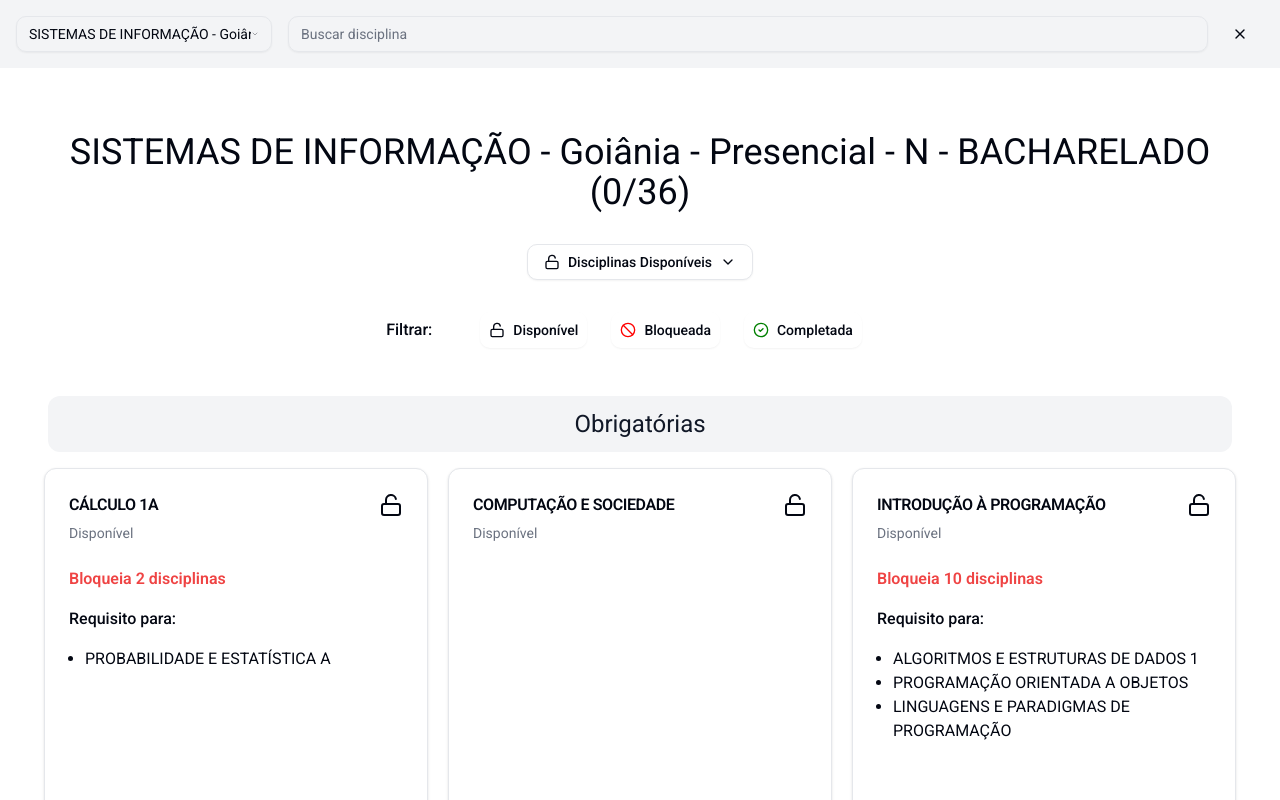
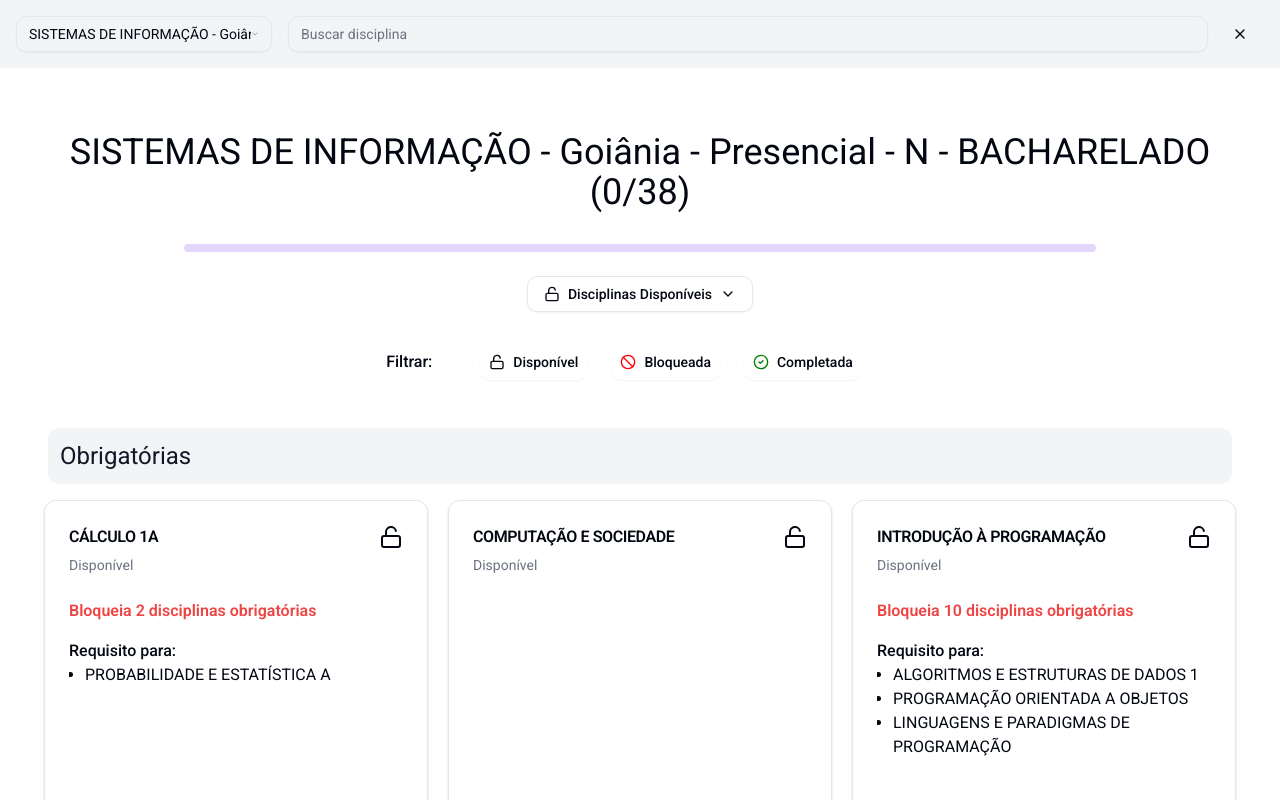
Before and after one commit to jpedro-fsgs/matriz_curricular, a Next.js app: page / in a window 1280 px wide. Shown: the top 800 px of the page. Built offline with nearby package versions, Linux system fonts and the light colour scheme.

Commit message:
feat: progress bar

```diff
--- a/package.json
+++ b/package.json
@@ -11,6 +11,7 @@
   "dependencies": {
     "@radix-ui/react-collapsible": "^1.1.3",
     "@radix-ui/react-popover": "^1.1.6",
+    "@radix-ui/react-progress": "^1.1.2",
     "@radix-ui/react-select": "^2.1.6",
     "@radix-ui/react-slot": "^1.1.2",
     "@radix-ui/react-toggle": "^1.1.2",
--- a/src/components/DisciplinaCard.tsx
+++ b/src/components/DisciplinaCard.tsx
@@ -5,11 +5,11 @@ import {
     CardTitle,
     CardDescription,
     CardContent,
-    CardFooter,
 } from "./ui/card";
 import { Disciplina, EstadoDisciplina } from "@/types/DisciplinaType";
 import { cn } from "@/lib/utils";
 import { BanIcon, CheckCircle2, UnlockIcon } from "lucide-react";
+import { Badge } from "./ui/badge";
 
 interface DisciplinaCardTypes {
     disciplina: Disciplina;
@@ -22,7 +22,10 @@ function DisciplinaCard({ disciplina, onClick }: DisciplinaCardTypes) {
             onClick={onClick}
             className={cn(
                 "w-96 h-96",
-                { "cursor-pointer hover:scale-[1.025] hover:bg-primary-foreground": disciplina.disponivel },
+                {
+                    "cursor-pointer hover:scale-[1.025] hover:bg-primary-foreground":
+                        disciplina.disponivel,
+                },
                 { "opacity-50": !disciplina.disponivel },
                 { "border-green-600": disciplina.completada }
             )}
@@ -30,27 +33,33 @@ function DisciplinaCard({ disciplina, onClick }: DisciplinaCardTypes) {
             <CardHeader>
                 <CardTitle className="flex justify-between items-center">
                     <p>{disciplina.nome}</p>
+
                     {disciplina.estado == EstadoDisciplina.Completada ? (
                         <CheckCircle2 color="green" />
-                    ) : disciplina.estado == EstadoDisciplina.Bloqueada ?(
+                    ) : disciplina.estado == EstadoDisciplina.Bloqueada ? (
                         <BanIcon color="red" />
                     ) : (
                         <UnlockIcon />
                     )}
                 </CardTitle>
-                <CardDescription>
-                    {disciplina.estado}
+                <CardDescription className="flex gap-2">
+                    <p>{disciplina.estado}</p>
+                    {disciplina.natureza == "OPTAT." && (
+                        <Badge variant="secondary">OPTATIVA</Badge>
+                    )}
                 </CardDescription>
             </CardHeader>
-            <CardContent className="space-y-4">
+            <CardContent className="space-y-4 h-full">
                 {!disciplina.completada && disciplina.importancia > 0 && (
                     <p className="text-destructive font-semibold">
-                        Bloqueia {disciplina.importancia} disciplina{disciplina.importancia > 1 ? "s" : ""}
+                        Bloqueia {disciplina.importancia} disciplina
+                        {disciplina.importancia > 1 ? "s" : ""} obrigatória
+                        {disciplina.importancia > 1 ? "s" : ""}
                     </p>
                 )}
 
                 {disciplina.preRequisitos.length > 0 && (
-                    <>
+                    <div>
                         <p className="font-medium">Pré Requisitos:</p>
                         <ul className="list-disc">
                             {disciplina.preRequisitos.map((preRequisito) => (
@@ -58,20 +67,22 @@ function DisciplinaCard({ disciplina, onClick }: DisciplinaCardTypes) {
                                     key={`pr-${disciplina.id}-${preRequisito.id}`}
                                     className="ml-4 space-x-1"
                                 >
-                                    <span className="flex items-center gap-1"><p>{preRequisito.nome}</p>
+                                    <span className="flex items-center gap-1">
+                                        <p>{preRequisito.nome}</p>
                                         {preRequisito.completada && (
                                             <CheckCircle2
                                                 color="green"
                                                 size="16"
                                             />
-                                    )}</span>
+                                        )}
+                                    </span>
                                 </li>
                             ))}
                         </ul>
-                    </>
+                    </div>
                 )}
                 {disciplina.requisitoPara.length > 0 && (
-                    <>
+                    <div className="max-h-fit overflow-y-auto">
                         <p className="font-medium">Requisito para:</p>
                         <ul className="list-disc">
                             {disciplina.requisitoPara.map((para) => (
@@ -79,24 +90,22 @@ function DisciplinaCard({ disciplina, onClick }: DisciplinaCardTypes) {
                                     key={`rq-${disciplina.id}${para.id}`}
                                     className="ml-4 space-x-1"
                                 >
-                                    <span className="flex items-center gap-1" ><p className="inline">{para.nome}</p>
+                                    <span className="flex items-center gap-1">
+                                        <div className="inline">{para.nome}{para.natureza == "OPTAT." && <Badge variant="secondary" >OPTATIVA</Badge>}</div>
                                         {para.completada && (
                                             <CheckCircle2
                                                 className="inline"
                                                 color="green"
                                                 size="16"
                                             />
-                                    )}</span>
+                                        )}
+                                    </span>
                                 </li>
                             ))}
                         </ul>
-                    </>
+                    </div>
                 )}
             </CardContent>
-            <CardFooter className="block">
-                {/* <p>pre req {disciplina.preRequisitos.join(" ")}</p>
-                <p>req para {disciplina.requisitoPara.join(" ")}</p> */}
-            </CardFooter>
         </Card>
     );
 }
--- a/src/components/Grade.tsx
+++ b/src/components/Grade.tsx
@@ -5,6 +5,7 @@ import DisciplinaCard from "./DisciplinaCard";
 import { useMatriz } from "@/context/MatrizContext";
 import EstadoSelector from "./EstadoSelector";
 import DisciplinasInfo from "./DisciplinasInfo";
+import { Progress } from "./ui/progress";
 
 function Grade() {
     const {
@@ -20,10 +21,11 @@ function Grade() {
             <h1 className="text-4xl text-center p-8">
                 {curso} ({completadasCount.completadas}/{completadasCount.total})
             </h1>
+            <Progress className="w-11/12 md:w-3/4 mx-auto mb-6" value={completadasCount.completadas/completadasCount.total * 100} />
             <DisciplinasInfo />
             <EstadoSelector />
 
-            <h2 className="text-center rounded-xl p-3 m-4 text-2xl text-secondary-foreground bg-secondary">Obrigatórias</h2>
+            <h2 className="rounded-xl p-3 m-4 text-2xl text-secondary-foreground bg-secondary">Obrigatórias</h2>
             <div className="flex flex-wrap gap-5 justify-center">
                 {filterMatrizObrigatorias.map((disciplina) => (
                     <DisciplinaCard
--- /dev/null
+++ b/src/components/ui/progress.tsx
@@ -0,0 +1,28 @@
+"use client"
+
+import * as React from "react"
+import * as ProgressPrimitive from "@radix-ui/react-progress"
+
+import { cn } from "@/lib/utils"
+
+const Progress = React.forwardRef<
+  React.ElementRef<typeof ProgressPrimitive.Root>,
+  React.ComponentPropsWithoutRef<typeof ProgressPrimitive.Root>
+>(({ className, value, ...props }, ref) => (
+  <ProgressPrimitive.Root
+    ref={ref}
+    className={cn(
+      "relative h-2 w-full overflow-hidden rounded-full bg-primary/20",
+      className
+    )}
+    {...props}
+  >
+    <ProgressPrimitive.Indicator
+      className="h-full w-full flex-1 bg-primary transition-all"
+      style={{ transform: `translateX(-${100 - (value || 0)}%)` }}
+    />
+  </ProgressPrimitive.Root>
+))
+Progress.displayName = ProgressPrimitive.Root.displayName
+
+export { Progress }
--- a/src/context/MatrizContext.tsx
+++ b/src/context/MatrizContext.tsx
@@ -125,11 +125,16 @@ export function MatrizProvider({ children }: { children: React.ReactNode }) {
     }, [filterEstado, matriz, search]);
 
     useEffect(() => {
+        const matrizF = matriz.filter((disciplina) => disciplina.natureza === "OBRIG.");
+        const obrigatorias = matrizF.reduce((count, disciplina) => {
+            return count + (disciplina.completada ? 1 : 0);
+        }, 0);
+        const optativas = matriz.filter((disciplina) => disciplina.natureza === "OPTAT.").reduce((count, disciplina) => {
+            return count + (disciplina.completada ? 1 : 0);
+        }, 0);
         setCompletadasCount({
-            completadas: matriz.reduce((count, disciplina) => {
-                return count + (disciplina.completada ? 1 : 0);
-            }, 0),
-            total: matriz.filter((disciplina) => disciplina.natureza === "OBRIG.").length,
+            completadas: obrigatorias + (optativas > 2 ? 2 : optativas),
+            total: matrizF.length + 2,
         });
     }, [matriz]);
 
--- a/src/types/DisciplinaType.tsx
+++ b/src/types/DisciplinaType.tsx
@@ -6,18 +6,24 @@ export type DisciplinaJson = {
     pre_requisitos: number[];
     nucleo: string;
     natureza: string;
-}
+};
 
 export type MatrizJson = {
-    nomeCurso: string;
-    disciplinas: DisciplinaJson[];
-}
+    nome_curso: string;
+    optativas: number;
+    nucleo_livre: number;
+    disciplinas: {
+        obrigatorias: DisciplinaJson[];
+        optativas: DisciplinaJson[];
+    };
+};
 
+export type Completadas = { completadas: number; total: number };
 
 export enum EstadoDisciplina {
     Completada = "Completada",
     Disponível = "Disponível",
-    Bloqueada = "Bloqueada"
+    Bloqueada = "Bloqueada",
 }
 
 export type Disciplina = {
@@ -34,4 +40,4 @@ export type Disciplina = {
     ch: string;
     nucleo: string;
     natureza: string;
-}
+};
```
Also changed, not shown: 1 other file (tests, documents, lock files or other folders). Lines whose indentation alone changed are shown as unchanged.
